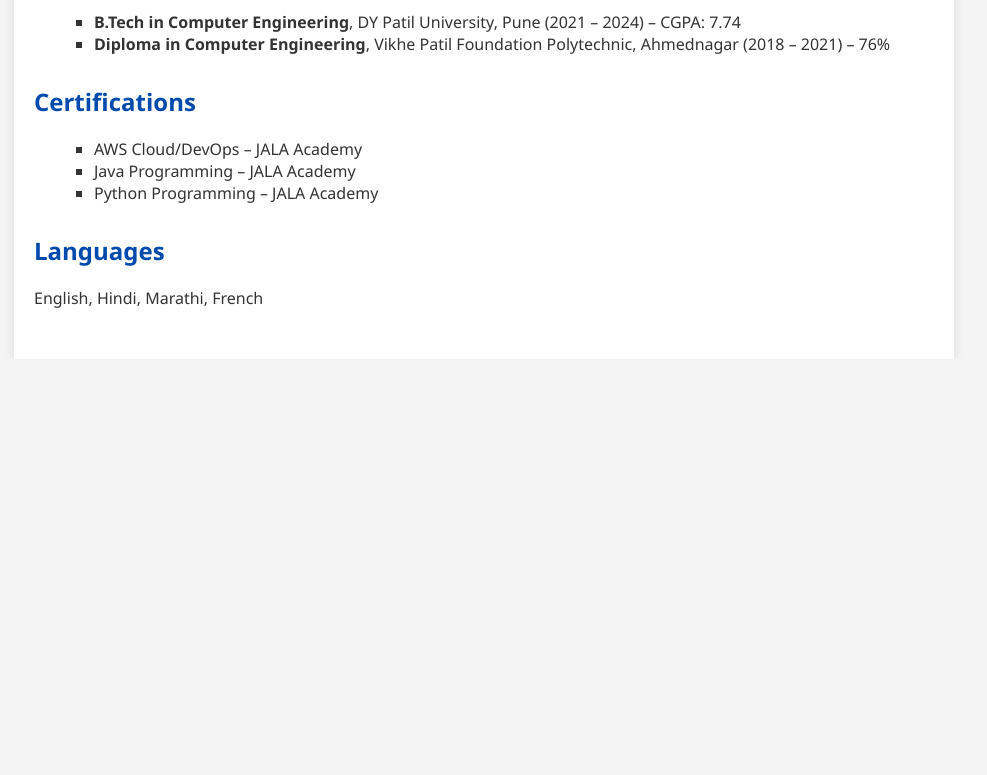
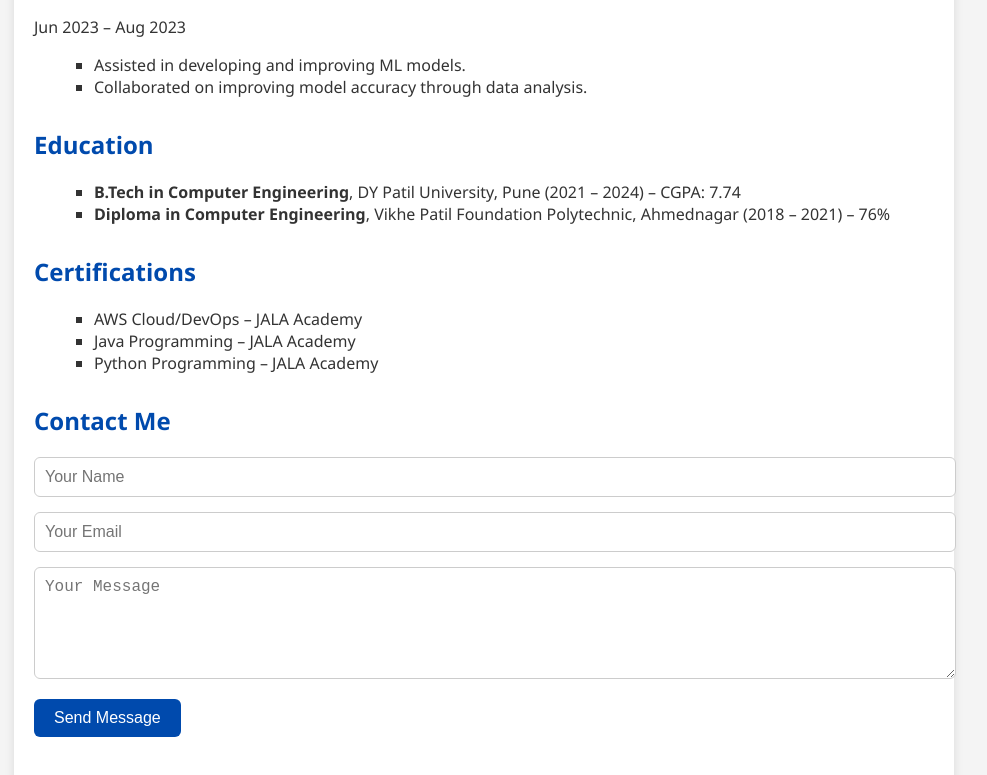
Before and after one commit to SalveJames/suraj-portfolio, a plain HTML site: page index.html in a window 1280 px wide. Shown: the part 1625-2400 px from the top of the page, without its empty margins (156-1143 px from the left). Before the commit the page ends 1984 px from the top, so only its background shows below. Drawn offline with Linux system fonts and the light colour scheme.

Commit message:
Update index.html

```diff
--- a/index.html
+++ b/index.html
@@ -101,6 +101,38 @@
       transform: translateY(-5px);
       box-shadow: 0 8px 20px rgba(0,0,0,0.2);
     }
+    .form-group {
+      margin-bottom: 15px;
+    }
+    .form-group input,
+    .form-group textarea {
+      width: 100%;
+      padding: 10px;
+      border: 1px solid #ccc;
+      border-radius: 6px;
+      font-size: 1rem;
+    }
+    .form-group button {
+      padding: 10px 20px;
+      font-size: 1rem;
+      background: #004aad;
+      color: white;
+      border: none;
+      border-radius: 6px;
+      cursor: pointer;
+    }
+    .profile-img {
+      width: 100%;
+      max-width: 200px;
+      border-radius: 50%;
+      display: block;
+      margin: 20px auto;
+      animation: bounce 2s infinite;
+    }
+    @keyframes bounce {
+      0%, 100% { transform: translateY(0); }
+      50% { transform: translateY(-10px); }
+    }
   </style>
 </head>
 <body>
@@ -119,6 +151,8 @@
         <strong>LinkedIn:</strong> <a href="https://www.linkedin.com/in/suraj-salve-97b964316" target="_blank">linkedin.com/in/suraj-salve</a>
       </p>
     </header>
+
+    <img src="https://avatars.githubusercontent.com/u/131295301?v=4" alt="Suraj Salve" class="profile-img" />
 
     <section id="about" class="section">
       <h2>About Me</h2>
@@ -141,7 +175,6 @@
 
     <section id="projects" class="section">
       <h2>Projects</h2>
-
       <div class="project-card">
         <h3>Dumb and Deaf Language Detection</h3>
         <ul>
@@ -202,8 +235,21 @@
     </section>
 
     <section id="contact" class="section">
-      <h2>Languages</h2>
-      <p>English, Hindi, Marathi, French</p>
+      <h2>Contact Me</h2>
+      <form action="https://formspree.io/f/mleqpvov" method="POST">
+        <div class="form-group">
+          <input type="text" name="name" placeholder="Your Name" required />
+        </div>
+        <div class="form-group">
+          <input type="email" name="email" placeholder="Your Email" required />
+        </div>
+        <div class="form-group">
+          <textarea name="message" placeholder="Your Message" rows="5" required></textarea>
+        </div>
+        <div class="form-group">
+          <button type="submit">Send Message</button>
+        </div>
+      </form>
     </section>
   </div>
 
```
